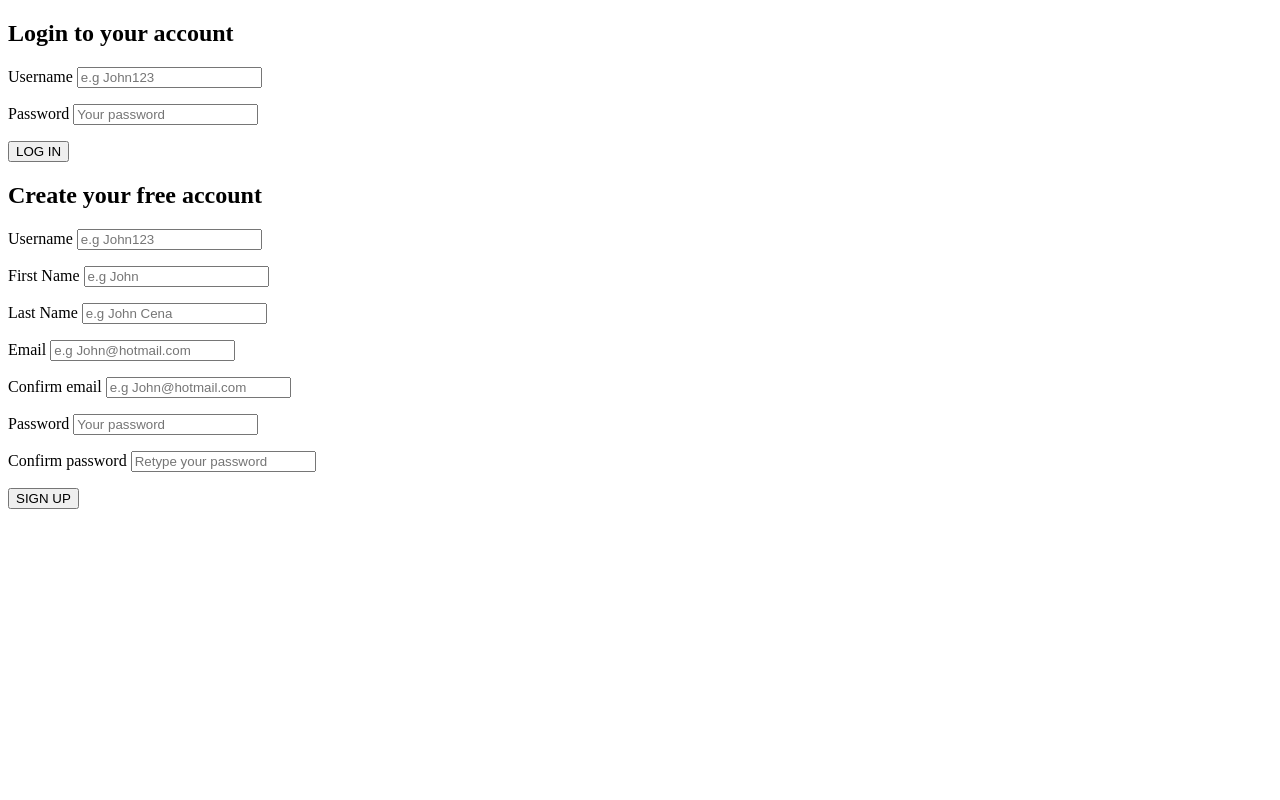
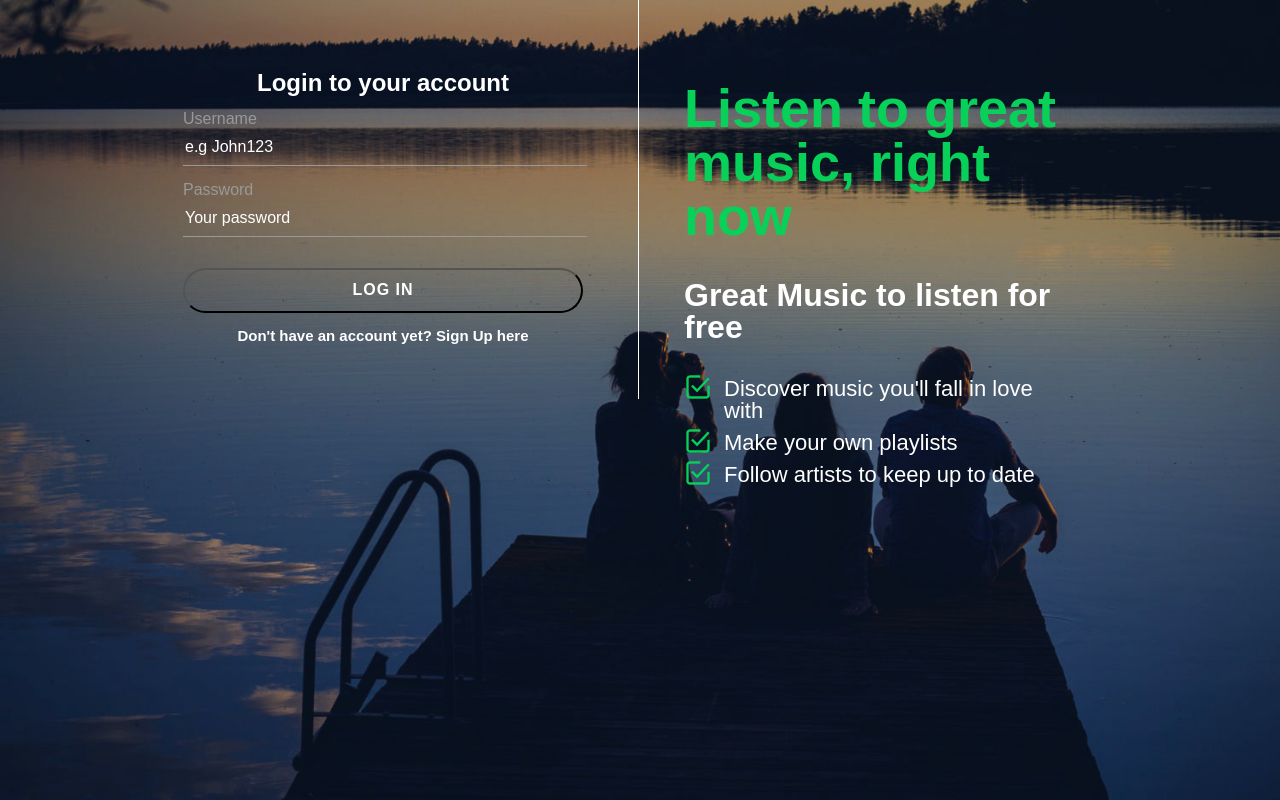
Before and after one commit to RestlessCoder/VoiseM, a PHP site: page /register.php in a window 1280 px wide. Run offline with PHP 8.4, Linux system fonts and the light colour scheme.

Commit message:
Add style and js into register.php

```diff
--- /dev/null
+++ b/assets/css/register.css
@@ -0,0 +1,112 @@
+html, body {
+  -webkit-box-sizing: border-box;
+  -moz-box-sizing: border-box;
+  -o-box-sizing: border-box;
+  box-sizing: border-box;
+  padding: 0;
+  margin: 0;
+  height: 100%; }
+
+#main-background {
+  background: url("../images/cover-background.jpg") no-repeat center center;
+  -webkit-background-size: cover;
+  -moz-background-size: cover;
+  -o-background-size: cover;
+  background-size: cover;
+  display: table;
+  height: 100%;
+  width: 100%; }
+  #main-background #loginContainer {
+    font-family: "fantasy", sans-serif;
+    font-weight: normal;
+    width: 80%;
+    margin: 0 auto;
+    position: relative;
+    max-width: 1096px;
+    color: #FFF;
+    line-height: 1em; }
+  #main-background .inputContainer {
+    width: 400px;
+    padding: 55px;
+    float: left;
+    border-right: 1px solid #FFF; }
+    #main-background .inputContainer ::-webkit-input-placeholder {
+      color: white;
+      font-size: 16px; }
+    #main-background .inputContainer :-moz-placeholder {
+      color: white;
+      font-size: 16px; }
+    #main-background .inputContainer ::-moz-placeholder {
+      color: white;
+      font-size: 16px; }
+    #main-background .inputContainer :-ms-input-placeholder {
+      color: white;
+      font-size: 16px; }
+    #main-background .inputContainer #loginForm,
+    #main-background .inputContainer #registerForm {
+      display: none; }
+    #main-background .inputContainer .errorMessage {
+      color: #ff0000;
+      display: block;
+      margin-bottom: 5px; }
+    #main-background .inputContainer h2 {
+      text-align: center; }
+    #main-background .inputContainer label {
+      font-size: 16px;
+      color: #999; }
+    #main-background .inputContainer input[type="text"],
+    #main-background .inputContainer input[type="email"],
+    #main-background .inputContainer input[type="password"] {
+      display: block;
+      width: 100%;
+      background-color: transparent;
+      border: 0;
+      border-bottom: 1px solid #999;
+      line-height: 2em;
+      color: #FFF;
+      font-size: 16px;
+      margin-top: 2px;
+      padding: 2px; }
+    #main-background .inputContainer button {
+      background-color: transparent;
+      color: #FFF;
+      border-radius: 250px;
+      font-size: 16px;
+      font-weight: bold;
+      width: 100%;
+      height: 45px;
+      letter-spacing: 1px;
+      margin: 15px auto; }
+    #main-background .inputContainer button:hover {
+      background-color: #FFF;
+      color: #000;
+      cursor: pointer; }
+    #main-background .inputContainer .accountText {
+      text-align: center; }
+      #main-background .inputContainer .accountText span {
+        font-weight: bold;
+        font-size: 15px;
+        margin-top: 10px;
+        cursor: pointer; }
+  #main-background #hero-text-box {
+    padding: 45px;
+    display: table-cell; }
+    #main-background #hero-text-box h1 {
+      color: #07d159;
+      font-weight: bold;
+      font-size: 54px;
+      line-height: 1em; }
+    #main-background #hero-text-box h2 {
+      margin: 30px 0;
+      font-size: 32px;
+      line-height: 1em; }
+    #main-background #hero-text-box ul {
+      padding: 0; }
+      #main-background #hero-text-box ul li {
+        background: url("../images/icons/checkmark.png") no-repeat;
+        font-size: 22px;
+        list-style-type: none;
+        padding: 5px 40px;
+        line-height: 1em; }
+
+/*# sourceMappingURL=register.css.map */
--- /dev/null
+++ b/assets/js/register.js
@@ -0,0 +1,12 @@
+$(document).ready(function() {
+
+	$('#hideLogin').click(function() {
+		$('#loginForm').hide();
+		$('#registerForm').show();
+	});
+
+	$('#hideRegister').click(function() {
+		$('#loginForm').show();
+		$('#registerForm').hide();
+	});
+});
--- /dev/null
+++ b/assets/scss/register.scss
@@ -0,0 +1,158 @@
+// ===== COLORS =====
+$white-color: #FFF;
+$grey-color: #999;
+$black-color: #000;
+$green-color: #07d159;
+$red-color: #ff0000;
+
+// ===== MIXIN =====
+@mixin main-background($img-url) {
+	background: url($img-url) no-repeat center center;
+	-webkit-background-size: cover;
+  	-moz-background-size: cover;
+  	-o-background-size: cover;
+  	background-size: cover;
+}
+
+@mixin border-box() {
+	-webkit-box-sizing: border-box;
+  	-moz-box-sizing: border-box;
+  	-o-box-sizing: border-box;
+  	box-sizing: border-box;
+
+}
+
+@mixin placeholder () {
+  ::-webkit-input-placeholder {@content}
+  :-moz-placeholder           {@content}
+  ::-moz-placeholder          {@content}
+  :-ms-input-placeholder      {@content}
+}
+
+html, body {
+	@include border-box();
+	padding: 0;
+	margin: 0;
+	height: 100%;
+}
+
+#main-background {
+	@include main-background('../images/cover-background.jpg');
+	display: table;
+	height: 100%;
+	width: 100%;
+
+	#loginContainer {
+		font-family: "fantasy", sans-serif;
+		font-weight: normal;
+		width: 80%;
+		margin: 0 auto;
+		position: relative;
+		max-width: 1096px;
+		color: $white-color;
+		line-height: 1em;
+	}
+
+	.inputContainer {
+		width: 400px;
+		padding: 55px;
+		float: left;
+		border-right: 1px solid $white-color;
+		@include placeholder { color: white; font-size:16px;  }
+
+		#loginForm,
+		#registerForm {
+			display: none;
+		}
+
+		.errorMessage {
+			color: $red-color;
+			display: block;
+			margin-bottom: 5px;
+		}
+
+		h2 {
+			text-align: center;
+		}
+
+		label {
+			font-size: 16px;
+			color: $grey-color;
+		}
+
+		input[type="text"],
+		input[type="email"],
+		input[type="password"] {
+			display: block;
+	        width: 100%;
+	      	background-color: transparent;
+	      	border: 0;
+	      	border-bottom: 1px solid $grey-color;
+	      	line-height: 2em;
+	      	color: $white-color;
+	      	font-size: 16px;
+	      	margin-top: 2px;
+	      	padding: 2px;
+		}
+
+		button {
+			background-color: transparent;
+			color: $white-color;
+			border-radius: 250px;
+			font-size: 16px;
+			font-weight: bold;
+			width: 100%;
+			height: 45px;
+			letter-spacing: 1px;
+			margin: 15px auto;
+		}
+
+		button:hover {
+			background-color: $white-color;
+			color: $black-color;
+			cursor: pointer;
+		}
+
+		.accountText {
+			text-align: center;
+
+			span {
+				font-weight: bold;
+				font-size: 15px;
+				margin-top: 10px;
+				cursor: pointer;
+			}
+		}
+	}
+
+	#hero-text-box {
+		padding: 45px;
+		display: table-cell;
+
+		h1 {
+			color: $green-color;
+			font-weight: bold;
+			font-size: 54px;
+			line-height: 1em;
+		}
+
+		h2 {
+			margin: 30px 0;
+			font-size: 32px;
+			line-height: 1em;
+		}
+
+		ul {
+			padding: 0;
+
+			li {
+				background: url('../images/icons/checkmark.png') no-repeat;
+				font-size: 22px;
+				list-style-type: none;
+				padding: 5px 40px;
+				line-height: 1em;
+			}
+		}
+	}
+
+}
--- a/includes/config.php
+++ b/includes/config.php
@@ -1,6 +1,9 @@
 <?php
+
 	ob_start();
 	session_start();
+
+	//session_destroy();
 
 	$timezone = date_default_timezone_set('Europe/London');
 
--- a/index.php
+++ b/index.php
@@ -2,11 +2,12 @@
 
 	include('includes/config.php');
 
-	session_destroy();
+	// session_destroy(); // LOGOUT
 
 	if(isset($_SESSION['userLoggedIn'])) {
 		$userLoggedIn = $_SESSION['userLoggedIn'];
 	} else {
 		header('Location: register.php');
 	}
+
 ?>
--- a/register.php
+++ b/register.php
@@ -13,17 +13,25 @@
 			echo $_POST[$name];
 		}
 	}
+
 ?>
 
 <!DOCTYPE HTML>
 <html>
 <head>
 	<meta charset = "utf-8">
+	<meta name="viewport" content="width=device-width, initial-scale=1">
 	<title>Welcome to VoiseM</title>
 	<!--[if IE]><script src="http://html5shiv.googlecode.com/svn/trunk/html5.js"></script><![endif]-->
+
+	<link rel="stylesheet" type="text/css" href="assets/css/register.css">
+
 </head>
 <body>
 
+	<div id="main-background">
+		<div id="loginContainer">
+			<div class="inputContainer">
 				<form  id="loginForm" action="register.php" method="POST">
 
 					<h2>Login to your account</h2>
@@ -36,11 +44,14 @@
 
 					<p>
 						<label for="loginPassword">Password</label>
-			<input id="loginPassword" name="loginPassword" type="password" placeholder="Your password"  value="<?php echo getInputValue('') ?>" required></input>
+						<input id="loginPassword" name="loginPassword" type="password" placeholder="Your password"  value="<?php echo getInputValue('loginPassword') ?>" required></input>
 					</p>
 
 					<button type="submit" name="loginButton">LOG IN</button>
 
+					<div class="accountText">
+						<span id="hideLogin">Don't have an account yet? Sign Up here</span>
+					</div>
 				</form>
 
 				<form id="registerForm" action="register.php" method="POST">
@@ -94,8 +105,50 @@
 
 					<button type="submit" name="registerButton">SIGN UP</button>
 
+					<div class="accountText">
+						<span id="hideRegister">Already have account? Log In here</span>
+					</div>
 				</form>
+			</div><!-- End of Input Container -->
+			<div id="hero-text-box">
+				<h1>Listen to great music, right now</h1>
+				<h2>Great Music to listen for free</h2>
+				<ul>
+					<li>Discover music you'll fall in love with</li>
+					<li>Make your own playlists</li>
+					<li>Follow artists to keep up to date</li>
+				</ul>
+			</div><!-- End of Hero Text box --
+		</div> <!-- End of Login Container -->
+	</div> <!-- End of background -->
+
+	<script src="https://ajax.googleapis.com/ajax/libs/jquery/3.3.1/jquery.min.js"></script>
+	<script src="assets/js/register.js" type="text/javascript"></script>
+
+	<?php
+		if(isset($_POST['registerButton'])) {
+			echo  '<script>
+						$(document).ready(function(){
+
+						$("#loginForm").hide();
+						$("#registerForm").show();
+					});
+					</script>';
+		}
+		else {
+			echo  '<script>
+						$(document).ready(function(){
+
+						$("#loginForm").show();
+						$("#registerForm").hide();
+					});
+					</script>';
+		}
+	?>
+
+	<script>
+
+	</script>
 
 </body>
-
 </html>
```
Also changed, not shown: assets/images/cover-background.jpg (added), assets/images/icons/checkmark.png (added), 1 other file. Lines whose indentation alone changed are shown as unchanged.
